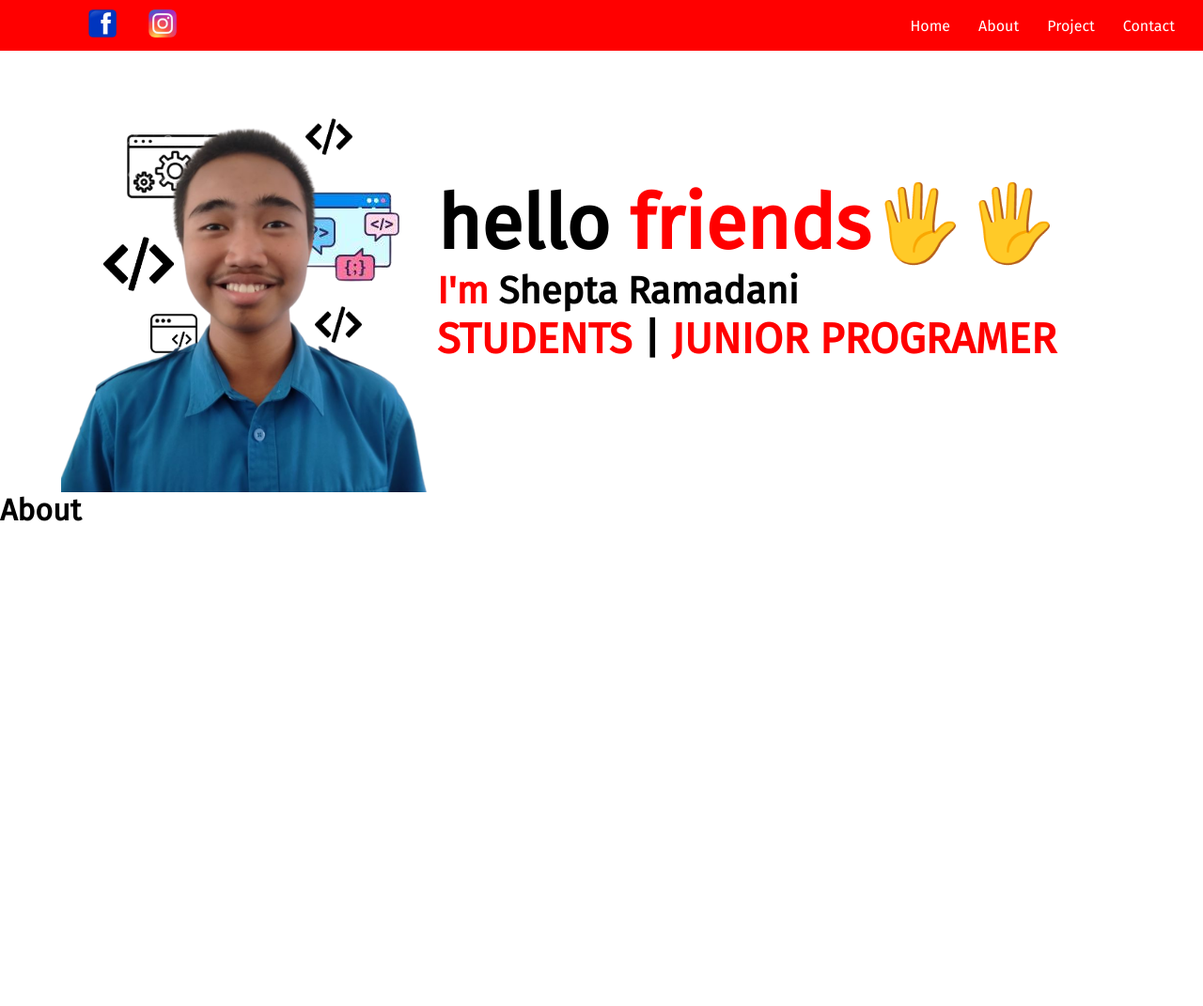
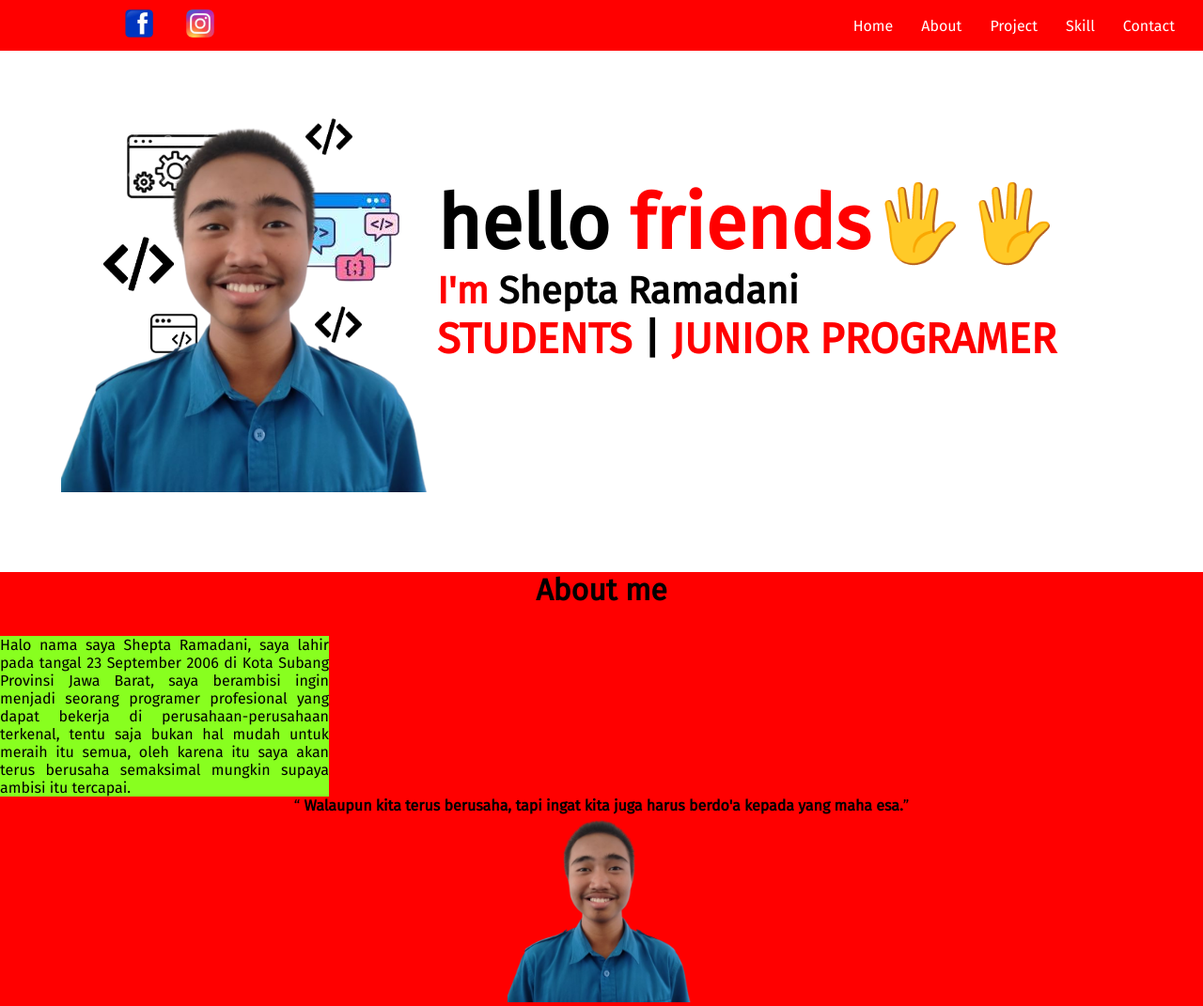
Before and after one commit to Sheptacode/SheptaRamadani, a plain HTML site: page index.html in a window 1280 px wide. Shown: the whole page at 94% size. Before the commit the page ends 1000 px from the top, so only its background shows below. Drawn offline with Linux system fonts and the light colour scheme.

Commit message:
menambahkan bagian about

```diff
--- a/index.html
+++ b/index.html
@@ -18,6 +18,7 @@
                 <li><a href="#">Home</a></li>
                 <li><a href="#">About</a></li>
                 <li><a href="#">Project</a></li>
+                <li><a href="#">Skill</a></li>
                 <li><a href="#">Contact</a></li>
             </ul>
         </nav>
@@ -36,7 +37,14 @@
             </div>
         </div>
         <div class="about">
-            <h1>About</h1>
+            <h1>About me</h1>
+            <div class="paragraf">
+                <p>Halo nama saya Shepta Ramadani, saya lahir pada tangal 23 September 2006 di Kota Subang Provinsi Jawa Barat, saya berambisi ingin menjadi seorang programer profesional yang dapat bekerja di perusahaan-perusahaan terkenal, tentu saja bukan hal mudah untuk meraih itu semua, oleh karena itu saya akan terus berusaha semaksimal mungkin supaya ambisi itu tercapai.
+            </div>
+            <q> <b>Walaupun kita terus berusaha, tapi ingat kita juga harus berdo'a kepada yang maha esa.</b></q></p>
+            <div class="img">
+                <img src="img/shepta.png" alt="Shepta Ramadani" width="200">
+            </div>
         </div>
     </body>
 </html>
--- a/style.css
+++ b/style.css
@@ -7,7 +7,7 @@
 }
 
 body    {
-    height: 1000px;
+    /* height: 1000px; */
 }
 
 /* nav style */
@@ -42,7 +42,7 @@ li a:hover  {
 }
 
 .nav-sosmed {
-    margin-right: 750px;
+    margin-right: 650px;
 }
 
 nav a img {
@@ -103,3 +103,18 @@ nav a img {
 .hero-text span {
     color: #ff0000;
 }
+
+
+/* about style */
+.about  {
+    background-color: #ff0000;
+    margin-top: 85px;
+    text-align: center;
+}
+
+.about .paragraf {
+    background-color: #88ff1f;
+    width: 350px;
+    text-align: justify;
+    margin-top: 30px;
+}
```
